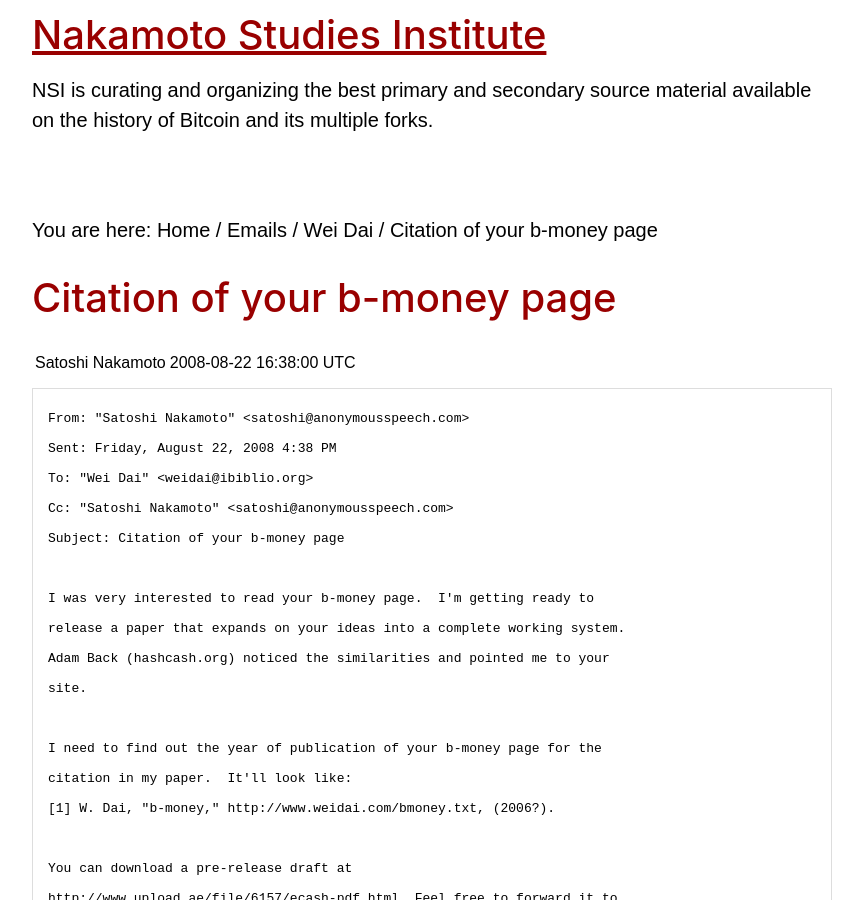
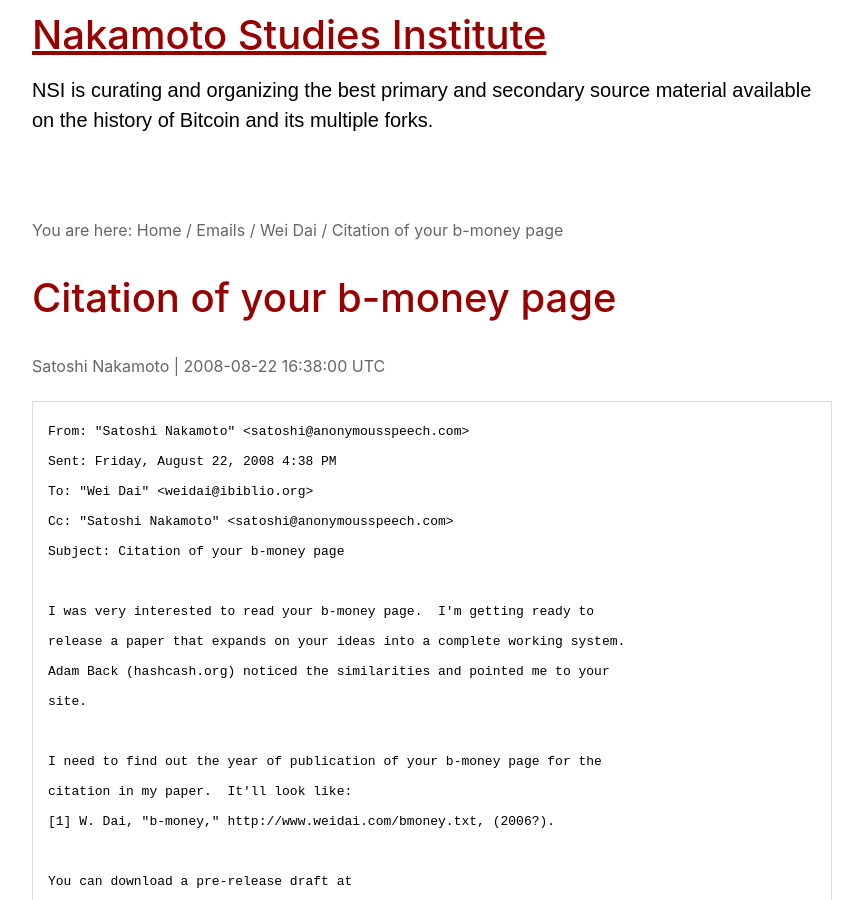
Before and after one commit to nakamotostudies/nakamotostudies.github.io, a Jekyll site: the page built from emails/dai/35.md, in a window 1280 px wide and 900 px high. Shown: the whole window, without its empty margins (58-921 px from the left). Built offline with Jekyll 4.4.1, drawn with Linux system fonts in a browser that asks for light colours; our own code applies the rules of GitHub Pages for plain Markdown files.

Commit message:
Update 35.md

```diff
--- a/emails/dai/35.md
+++ b/emails/dai/35.md
@@ -1,8 +1,8 @@
-You are here: Home / Emails / Wei Dai / Citation of your b-money page
+<small>You are here: Home / Emails / Wei Dai / Citation of your b-money page</small>
 
 # Citation of your b-money page
 
-Satoshi Nakamoto | 2008-08-22 16:38:00 UTC
+<small>Satoshi Nakamoto | 2008-08-22 16:38:00 UTC</small>
 
 <pre>From: "Satoshi Nakamoto" <satoshi@anonymousspeech.com>
 Sent: Friday, August 22, 2008 4:38 PM
```
